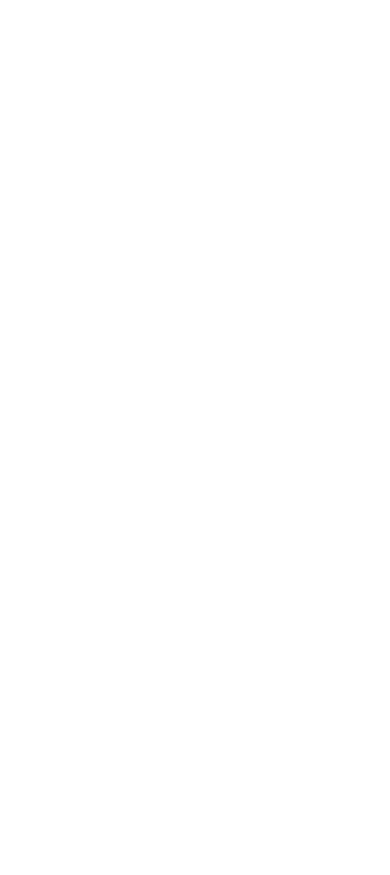
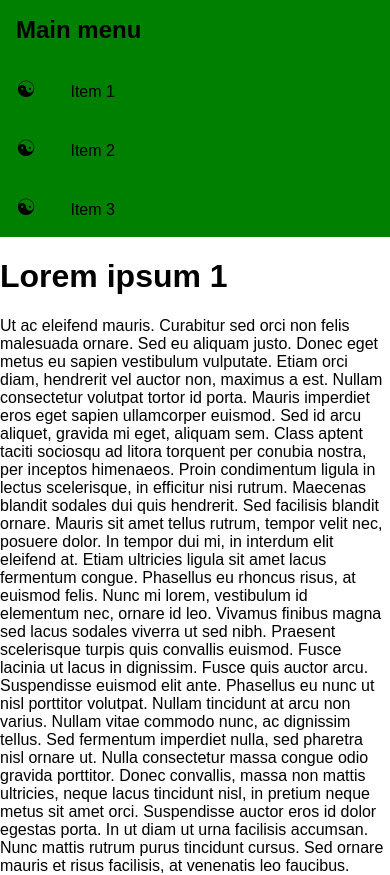
Before and after one commit to tdnick/coaching, an Angular app: page /scss in a window 390 px wide. Before the commit this address led to /. Shown: the top 875 px of the page. Before the commit the page ends 844 px from the top, so only its background shows below. Built offline with nearby package versions, Linux system fonts and the light colour scheme.

Commit message:
Mobile first approach

```diff
--- a/src/app/app-routing.module.ts
+++ b/src/app/app-routing.module.ts
@@ -4,11 +4,13 @@
 import { ControlValueAccessorComponent } from './control-value-accessor/control-value-accessor.component';
 import { ObservablePromiseComponent } from './observable-promise/observable-promise.component';
 import { RxjsOperatorsComponent } from './rxjs-operators/rxjs-operators.component';
+import { MobileFirstComponent } from './mobile-first/mobile-first.component';
 
 const routes: Routes = [
   {path: 'observable-promise', component: ObservablePromiseComponent},
   {path: 'rxjs', component: RxjsOperatorsComponent},
   {path: 'cva', component: ControlValueAccessorComponent},
+  {path: 'scss', component: MobileFirstComponent}
 ];
 
 @NgModule({
--- a/src/app/app.module.ts
+++ b/src/app/app.module.ts
@@ -13,6 +13,7 @@
 import { RxjsOperatorsComponent } from './rxjs-operators/rxjs-operators.component';
 import { ControlValueAccessorComponent } from './control-value-accessor/control-value-accessor.component';
 import { CNPInputComponent } from './cnp-input/cnp-input.component';
+import { MobileFirstComponent } from './mobile-first/mobile-first.component';
 
 @NgModule({
   declarations: [
@@ -24,7 +25,8 @@
     ObservablePromiseComponent,
     RxjsOperatorsComponent,
     ControlValueAccessorComponent,
-    CNPInputComponent
+    CNPInputComponent,
+    MobileFirstComponent
   ],
   imports: [
     BrowserModule,
--- /dev/null
+++ b/src/app/mobile-first/mobile-first.component.html
@@ -0,0 +1,45 @@
+<!-- sidebar and main content on two columns
+desktop: see all
+tablet: make sidebar small, show on click
+phone: one column
+-->
+
+<div class="main">
+    <div class="sidebar">
+        <ul class="sidebar-nav">
+            <h2 class="title-long">Main menu</h2>
+            <h2 class="title-short">☰</h2>
+            <li>
+                <span>☯</span>
+                Item 1
+            </li>
+            <li>
+                <span>☯</span>
+                Item 2
+            </li>
+            <li>
+                <span>☯</span>
+                Item 3
+            </li>
+        </ul>
+    </div>
+
+    <div class="content">
+        <div class="col">
+            <h1>Lorem ipsum 1</h1>
+            <p>Ut ac eleifend mauris. Curabitur sed orci non felis malesuada ornare. Sed eu aliquam justo. Donec eget metus eu sapien vestibulum vulputate. Etiam orci diam, hendrerit vel auctor non, maximus a est. Nullam consectetur volutpat tortor id porta. Mauris imperdiet eros eget sapien ullamcorper euismod. Sed id arcu aliquet, gravida mi eget, aliquam sem. Class aptent taciti sociosqu ad litora torquent per conubia nostra, per inceptos himenaeos. Proin condimentum ligula in lectus scelerisque, in efficitur nisi rutrum.
+                Maecenas blandit sodales dui quis hendrerit. Sed facilisis blandit ornare. Mauris sit amet tellus rutrum, tempor velit nec, posuere dolor. In tempor dui mi, in interdum elit eleifend at. Etiam ultricies ligula sit amet lacus fermentum congue. Phasellus eu rhoncus risus, at euismod felis. Nunc mi lorem, vestibulum id elementum nec, ornare id leo. Vivamus finibus magna sed lacus sodales viverra ut sed nibh. Praesent scelerisque turpis quis convallis euismod. Fusce lacinia ut lacus in dignissim. Fusce quis auctor arcu. Suspendisse euismod elit ante.
+                Phasellus eu nunc ut nisl porttitor volutpat. Nullam tincidunt at arcu non varius. Nullam vitae commodo nunc, ac dignissim tellus. Sed fermentum imperdiet nulla, sed pharetra nisl ornare ut. Nulla consectetur massa congue odio gravida porttitor. Donec convallis, massa non mattis ultricies, neque lacus tincidunt nisl, in pretium neque metus sit amet orci. Suspendisse auctor eros id dolor egestas porta. In ut diam ut urna facilisis accumsan. Nunc mattis rutrum purus tincidunt cursus.
+                Sed ornare mauris et risus facilisis, at venenatis leo faucibus. Nunc luctus diam ac velit eleifend, dignissim condimentum justo faucibus. Mauris iaculis dui a dolor cursus ullamcorper. Fusce id euismod odio. Vivamus elementum erat vel ultricies vehicula. Sed vel lorem ullamcorper, scelerisque leo eleifend, consectetur tellus. Vestibulum ante ipsum primis in faucibus orci luctus et ultrices posuere cubilia curae; Aliquam sed ex mi. Quisque interdum velit interdum dignissim blandit.
+            </p>
+        </div>
+        <div class="col">
+            <h1>Lorem ipsum 2</h1>
+            <p>Ut ac eleifend mauris. Curabitur sed orci non felis malesuada ornare. Sed eu aliquam justo. Donec eget metus eu sapien vestibulum vulputate. Etiam orci diam, hendrerit vel auctor non, maximus a est. Nullam consectetur volutpat tortor id porta. Mauris imperdiet eros eget sapien ullamcorper euismod. Sed id arcu aliquet, gravida mi eget, aliquam sem. Class aptent taciti sociosqu ad litora torquent per conubia nostra, per inceptos himenaeos. Proin condimentum ligula in lectus scelerisque, in efficitur nisi rutrum.
+                Maecenas blandit sodales dui quis hendrerit. Sed facilisis blandit ornare. Mauris sit amet tellus rutrum, tempor velit nec, posuere dolor. In tempor dui mi, in interdum elit eleifend at. Etiam ultricies ligula sit amet lacus fermentum congue. Phasellus eu rhoncus risus, at euismod felis. Nunc mi lorem, vestibulum id elementum nec, ornare id leo. Vivamus finibus magna sed lacus sodales viverra ut sed nibh. Praesent scelerisque turpis quis convallis euismod. Fusce lacinia ut lacus in dignissim. Fusce quis auctor arcu. Suspendisse euismod elit ante.
+                Phasellus eu nunc ut nisl porttitor volutpat. Nullam tincidunt at arcu non varius. Nullam vitae commodo nunc, ac dignissim tellus. Sed fermentum imperdiet nulla, sed pharetra nisl ornare ut. Nulla consectetur massa congue odio gravida porttitor. Donec convallis, massa non mattis ultricies, neque lacus tincidunt nisl, in pretium neque metus sit amet orci. Suspendisse auctor eros id dolor egestas porta. In ut diam ut urna facilisis accumsan. Nunc mattis rutrum purus tincidunt cursus.
+                Sed ornare mauris et risus facilisis, at venenatis leo faucibus. Nunc luctus diam ac velit eleifend, dignissim condimentum justo faucibus. Mauris iaculis dui a dolor cursus ullamcorper. Fusce id euismod odio. Vivamus elementum erat vel ultricies vehicula. Sed vel lorem ullamcorper, scelerisque leo eleifend, consectetur tellus. Vestibulum ante ipsum primis in faucibus orci luctus et ultrices posuere cubilia curae; Aliquam sed ex mi. Quisque interdum velit interdum dignissim blandit.
+            </p>
+        </div>
+    </div>
+</div>
--- /dev/null
+++ b/src/app/mobile-first/mobile-first.component.scss
@@ -0,0 +1,114 @@
+$breakpoint-desktop: 1024px;
+$breakpoint-tablet: 768px;
+$breakpoint-phone: 576px;
+
+body {
+    margin: 0;
+    font-family: Arial, Helvetica, sans-serif;
+}
+
+.main {
+    display: flex;
+    flex-direction: row;
+    height: 100vh;
+
+    .sidebar {
+        flex: 0 0 33%;
+        max-width: 300px;
+
+        &-nav {
+            margin: 0;
+            padding: 0;
+            list-style-type: none;
+            background-color: green;
+            height: 100%;
+            width: 300px;
+
+            h2 {
+                margin: 0;
+                padding: 1rem;
+            }
+
+            .title-short {
+                display: none;
+            }
+
+            @media screen and (max-width: $breakpoint-desktop) {
+                .title-long {
+                    display: none;
+                }
+
+                .title-short {
+                    display: block;
+                }
+            }
+
+            li {
+                display: block;
+                padding: 1rem;
+
+                &:hover {
+                    background-color: darkgreen;
+                    cursor: pointer;
+                }
+
+                span {
+                    display: inline-block;
+                    font-size: 1.4rem;
+                    width: 50px;
+                }
+
+            }
+        }
+
+        @media screen and (max-width: $breakpoint-desktop) and (min-width: $breakpoint-phone){
+            flex-basis: 50px;
+            max-width: 50px;
+            z-index: 9999;
+            overflow: hidden;
+
+            &:hover {
+                overflow: visible;
+
+                .title-long {
+                    display: block;
+                }
+
+                .title-short {
+                    display: none;
+                }
+            }
+        }
+    }
+
+    .content {
+        display: flex;
+        flex-direction: row;
+        gap: 1rem;
+
+        @media screen and (max-width: $breakpoint-tablet){
+            flex-direction: column;
+        }
+    }
+
+    @media screen and (max-width: $breakpoint-phone) {
+        flex-direction: column;
+
+        .sidebar {
+            flex: 0 1 auto;
+            max-width: 100vw;
+
+            &-nav {
+                width: 100vw;
+
+                .title-long {
+                    display: block;
+                }
+
+                .title-short {
+                    display: none;
+                }
+            }
+        }
+    }
+}
--- /dev/null
+++ b/src/app/mobile-first/mobile-first.component.ts
@@ -0,0 +1,20 @@
+import { Component, OnInit, ViewEncapsulation } from '@angular/core';
+
+@Component({
+  selector: 'app-mobile-first',
+  templateUrl: './mobile-first.component.html',
+  styleUrls: ['./mobile-first.component.scss'],
+  encapsulation: ViewEncapsulation.None
+})
+export class MobileFirstComponent implements OnInit {
+
+  constructor() { }
+
+  ngOnInit(): void {
+  }
+
+  toggleMenu(): void {
+
+  }
+
+}
```
